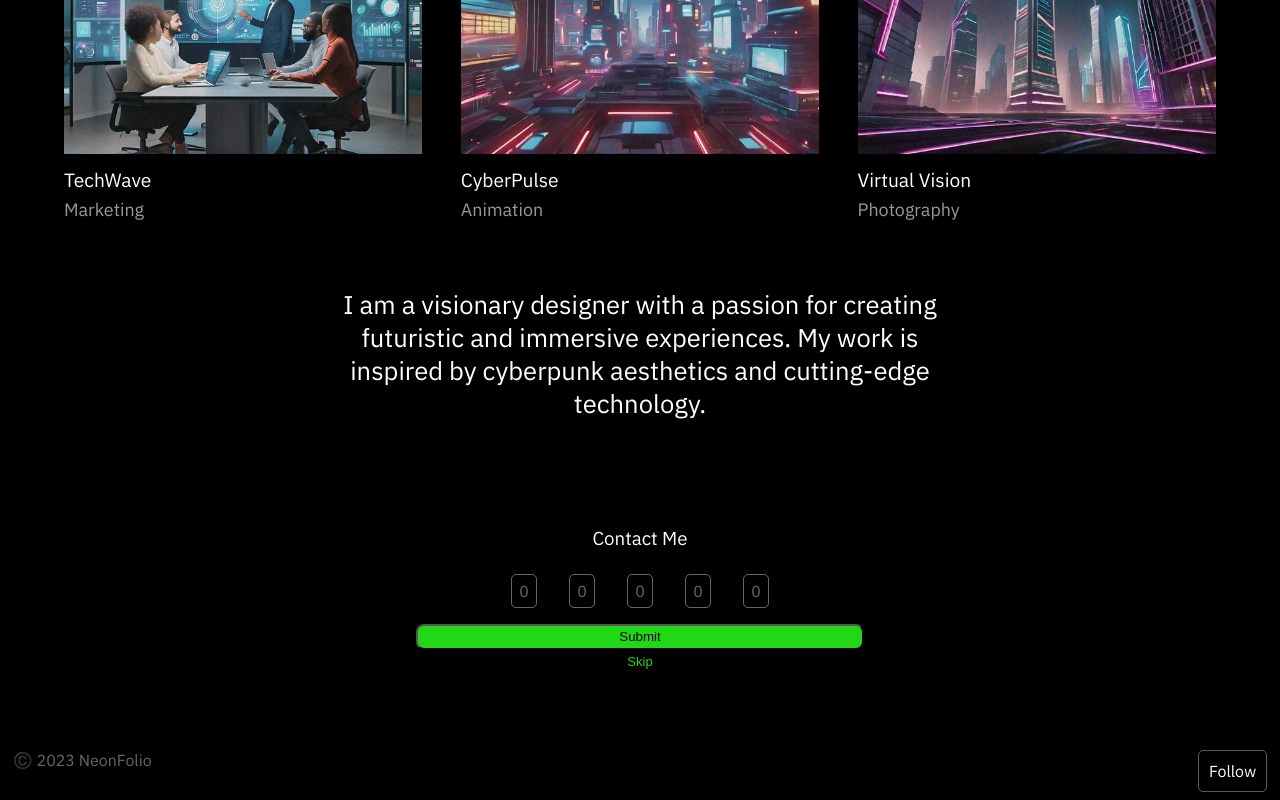
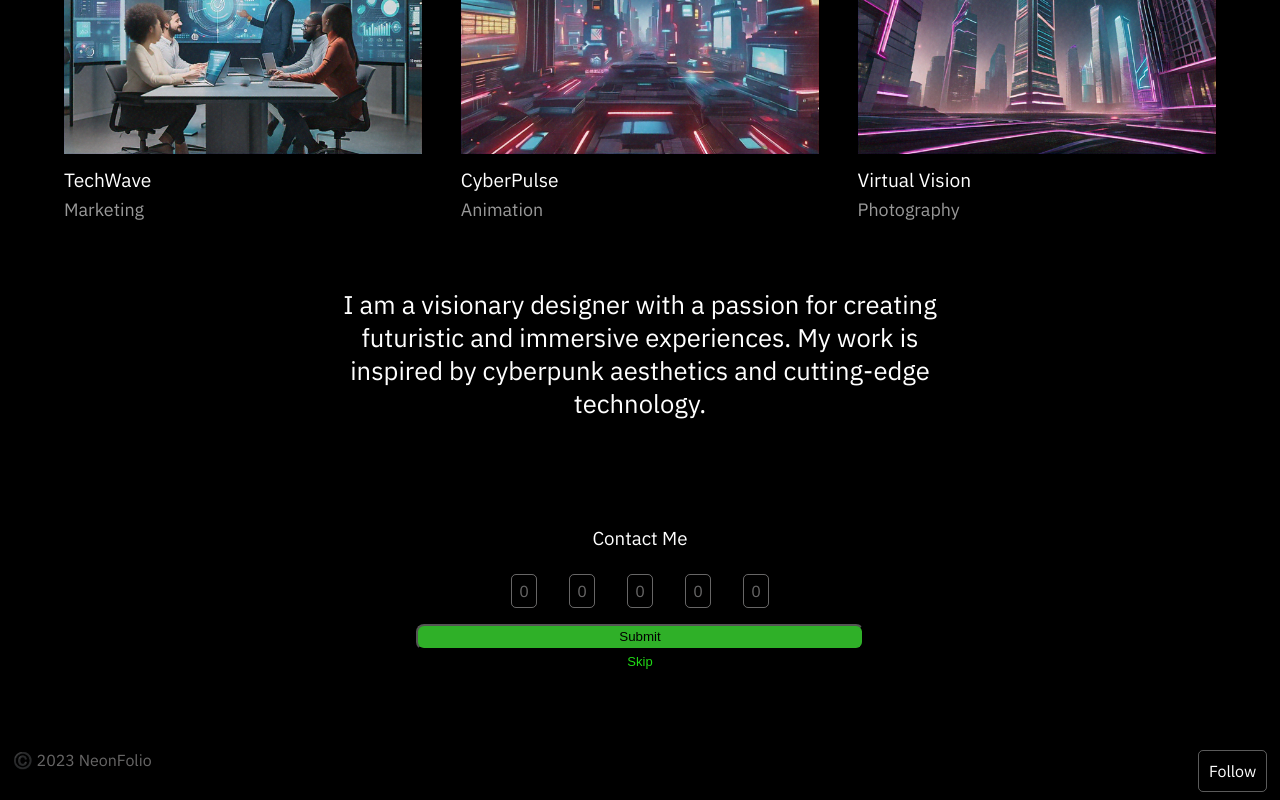
Before and after one commit to Anshuman-utd/Capstone-Project, a plain HTML site: page index.html in a window 1280 px wide. In both pictures the pointer is over the input 640 px from the left and 2800 px from the top of the page. Shown: the part 2164-2964 px from the top of the page. Drawn offline with Linux system fonts and the light colour scheme.

Commit message:
edited submit button

```diff
--- a/index.css
+++ b/index.css
@@ -163,6 +163,10 @@ input[type='submit'] {
     cursor: pointer;
 }
 
+input[type='submit']:hover {
+    background-color: #2fb028;
+}
+
 #skip {
     color: #20D816;
     font-size: small;
```
